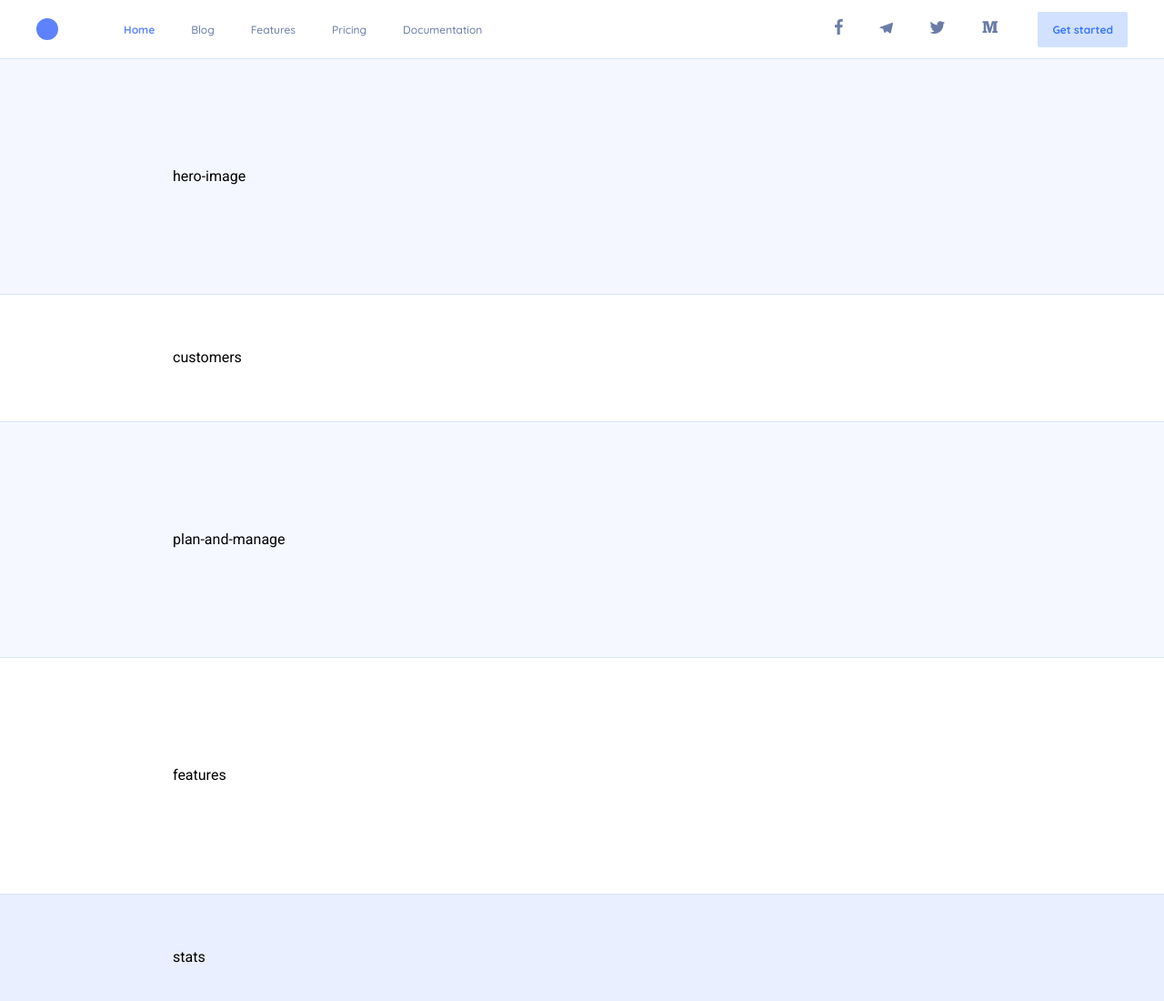
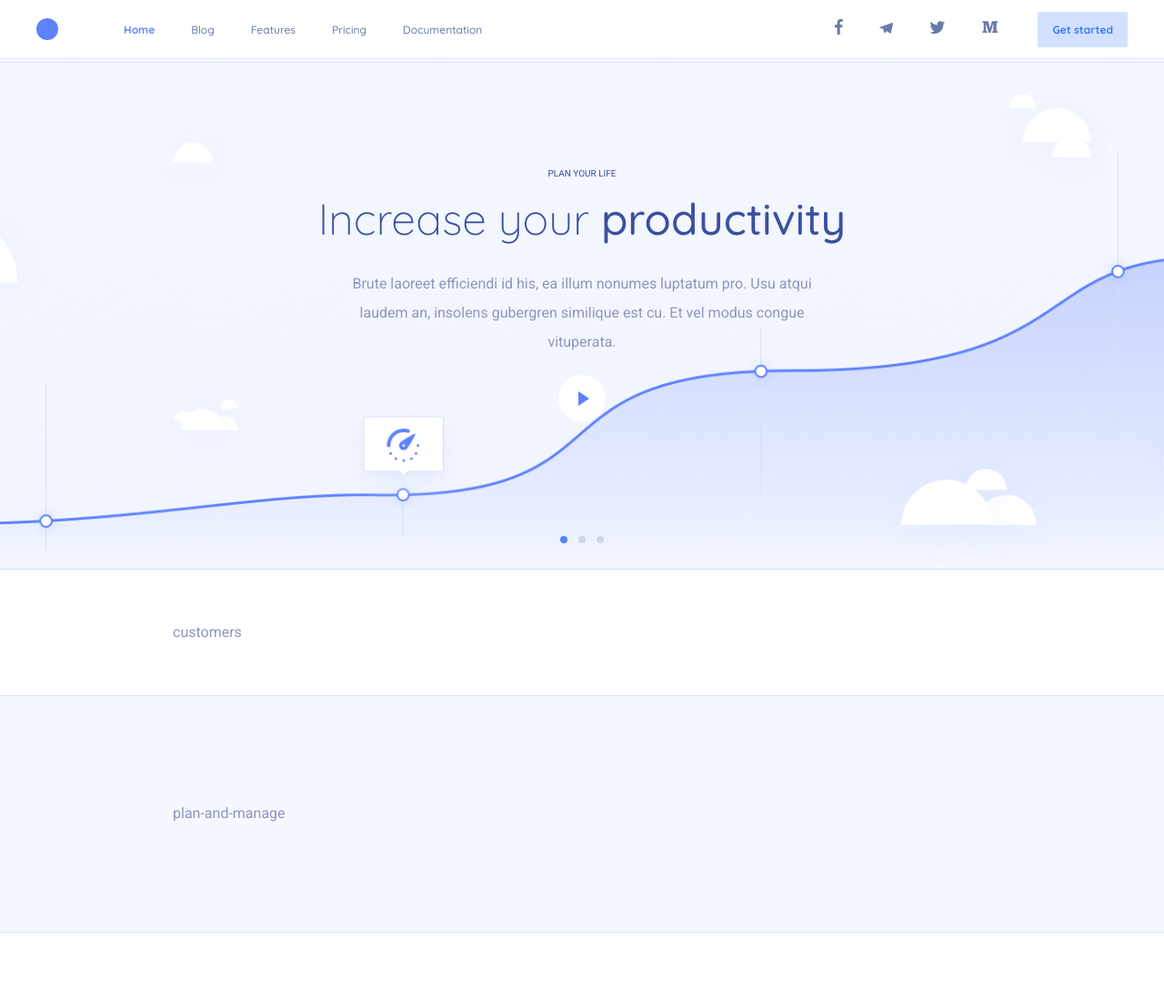
Before and after one commit to magas4891/landing_1, a website: page index.html in a window 1280 px wide. Shown: the top 1100 px of the page at 91% size. Drawn offline with Linux system fonts and the light colour scheme.

Commit message:
hero_image

```diff
--- a/css/styles.scss
+++ b/css/styles.scss
@@ -1,4 +1,4 @@
-@import url('https://fonts.googleapis.com/css2?family=Quicksand:wght@400;500;700&family=Roboto:wght@400;500;700&display=swap');
+@import url('https://fonts.googleapis.com/css2?family=Quicksand:wght@300;400;500;700&family=Roboto:wght@400;500;700&display=swap');
 
 // === MIXIN ===
 @mixin roboto {
@@ -12,6 +12,7 @@
 // === VARIABLES ===
 $base: 4px;
 
+$fw-light: 300;
 $fw-regular: 400;
 $fw-medium: 500;
 $fw-bold: 700;
@@ -32,7 +33,11 @@ $color-secondary: #6188ff;
 // === / VARIABLES ===
 
 // === COMMON ===
-body { @include roboto; }
+body {
+    @include roboto;
+
+    color: #8d96bd;
+}
 
 .section-outer { border-bottom: 1px solid $color-divider; }
 
@@ -67,6 +72,65 @@ body { @include roboto; }
 }
 
 .btn-wrapper { margin-left: $base * 11;}
+
+h1,
+h2,
+h3,
+h4,
+h5,
+h6 {
+    @include quicksand;
+
+    margin: 0;
+    padding: 0;
+    font-size: 48px;
+    font-weight: $fw-regular;
+    color: #3d4f9f;
+
+}
+
+h1,
+h2 {
+    margin-bottom: $base * 7;
+    font-size: 48px;
+}
+
+h3 { font-size: 36px; }
+
+h4 { font-size: 24px }
+
+h5 {
+    @include roboto;
+
+    margin-bottom: $base * 4;
+    font-size: 10px;
+}
+
+.ta-c {
+    text-align: center;
+}
+
+.dots {
+    display: flex;
+    padding: 0;
+    margin: 0;
+    list-style: none;
+
+    &__item {
+        width: $base * 2;
+        height: $base * 2;
+        border-radius: 100%;
+        cursor: pointer;
+        background-color: #d1d6e3;
+        transition: $transition;
+
+        & + & {
+            margin-left: $base * 3;
+        }
+
+        &-active { background-color: #5283ff; }
+    }
+}
 // === / COMMON ===
 
 // === HEADER ===
@@ -147,7 +211,65 @@ body { @include roboto; }
 
 // === HERO-IMAGE ===
 .section-hero-image {
+    position: relative;
     background-color: #f4f7ff;
+
+    .dots {
+        position: absolute;
+        bottom: $base * 7;
+        left: 50%;
+        transform: translateX(-50%);
+    }
+}
+
+.slider-hero-image {
+    list-style: none;
+    margin: 0;
+    padding: 0;
+
+    &__item {
+        height: $base * 140;
+        background-position: 50% 50%;
+        background-size: cover;
+        text-align: center;
+
+        &-content {
+            h2 {
+                font-weight: $fw-light;
+            }
+            span {
+                font-weight: $fw-medium;
+            }
+            .text {
+                width: 60%;
+                margin: 0 auto $base*5;
+                line-height: 2;
+            }
+        }
+    }
+}
+
+.icon-play {
+    display: inline-flex;
+    align-items: center;
+    justify-content: center;
+    width: $base * 13;
+    height: $base * 13;
+    background-color: #fff;
+    border-radius: 100%;
+    box-shadow: 0 10px 50px, rgba(#c9d1e7, .6);
+
+    &:before {
+        display: block;
+        width: 0;
+        height: 0;
+        content: '';
+        margin-left: $base * 4;
+        border-width: $base*2 $base*3;
+        border-style: solid;
+        border-color: transparent;
+        border-left-color: #5e81ff;
+    }
 }
 // === / HERO-IMAGE ===
 
--- a/index.html
+++ b/index.html
@@ -78,9 +78,27 @@
 
     <!-- hero-image -->
     <section class="section-outer section-hero-image">
-        <div class="section-inner">
-            hero-image
-        </div>
+        <ul class="slider-hero-image">
+            <li class="slider-hero-image__item" style="background-image: url(upload/hero_image_1.png)">
+                <div class="section-inner slider-hero-image__item-content">
+                    <h5>PLAN YOUR LIFE</h5>
+                    <h2>Increase your <span>productivity</span></h2>
+                    <div class="text">
+                        Brute laoreet efficiendi id his, ea illum nonumes luptatum pro. Usu atqui laudem an, insolens gubergren similique est cu. Et vel modus congue vituperata.
+                    </div>
+                    <div class="btn-icon-pley-wrapper">
+                        <a href="#">
+                            <i class="icon-play"></i>
+                        </a>
+                    </div>
+                </div>
+            </li>
+        </ul>
+        <ul class="dots">
+            <li class="dots__item dots__item-active"></li>
+            <li class="dots__item"></li>
+            <li class="dots__item"></li>
+        </ul>
     </section>
     <!-- /hero-image -->
 
```
Also changed, not shown: css/styles.css, upload/hero_image_1.png (added), 1 other file.
